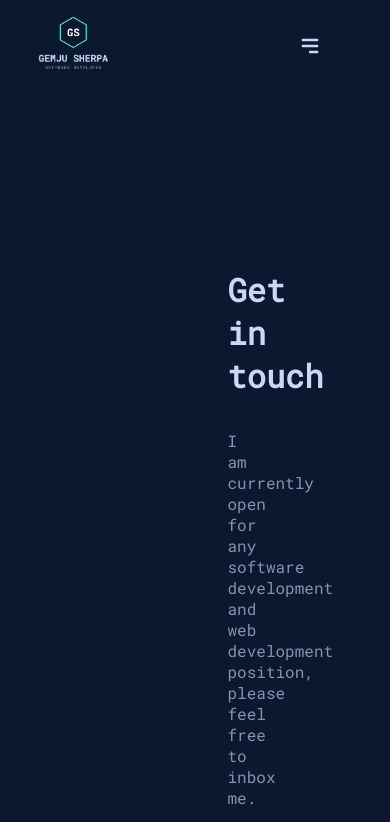
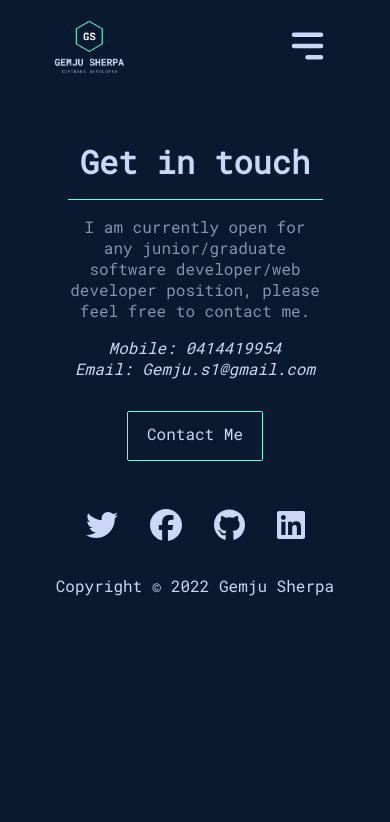
Before and after one commit to GemjuSherpa/my-portfolio, a React (Create React App) app: page /contact in a window 390 px wide. Shown: the top 822 px of the page. Built offline with nearby package versions, Linux system fonts and the light colour scheme; no server answers.

Commit message:
Mobile responsiveness and error fixed

```diff
--- a/public/profile.json
+++ b/public/profile.json
@@ -3,7 +3,7 @@
         "id": 1,
         "name": "Gemju Sherpa",
         "title": "Software Developer",
-        "about": "I am final year MITS student from University of Tasmania, expecting to graduate by June 2023. I have achieved my bachelor degree from Griffith University in 2018, majoring in Software Development and Database Administration. My motivation to start Masters is to have better exposure to the industry and fill the gaps in terms of technology advancement. Bieing an international student, I strongly believe that working cultures are very different from my home country and are critical to learn to succeed in my software development career. During these study phase in both Bachelor and Master degree, I have been exposed to different work environment as an intern and junior developer that helped me to gain signifincant understanding of cultural diferrences.",
+        "about": "I am final year MITS student from University of Tasmania, expecting to graduate by June 2023. I have achieved my bachelor degree from Griffith University in 2018, majoring in Software Development and Database Administration. My motivation to start Masters is to have better exposure to the industry and fill the gaps in terms of technology advancement. Bieing an international student, I strongly believe that working cultures are very different from my home country and are critical to learn to succeed in my career. During these study phase in both Bachelor and Master degree, I have been exposed to different work environment as an intern and junior developer that helped me to gain signifincant understanding of cultural diferrences.",
         "currentProject": "Currently, I am developing a Multi-agent systems for search and rescue using Deep Reinforcement Learning as part of my research.",
         "description": "A motivated software developer with in-depth knowledge of development, testing, debugging and deployment in a different environment, seeking a position in a growth oriented, dynamic, and progressive company where my skills are utilised in the maximum way possible to the advantage of the company while having the scope to further enhance my skills.",
         "expertise": [
--- a/src/components/about/About.js
+++ b/src/components/about/About.js
@@ -64,6 +64,7 @@ export default function About() {
       {/* Skills Sections */}
       <div className="skills">
         <h1 className='section-tag'>Skills</h1>
+        <p>These are some of the major programming languages and frameworks that I am comfortable working with.</p>
         <ul>
           {profiles.skills?.map(skill => (
             <li key={skill}><FontAwesomeIcon icon={faArrowTurnRight} className="fa-arrow"></FontAwesomeIcon>{skill}</li>
@@ -76,9 +77,6 @@ export default function About() {
       {/* Education sections */}
       <div className="education">
         <h1 className='section-tag'>Educations</h1>
-        {/* <div className="education-card">
-          {education}
-        </div> */}
         <table className="table">
           <thead>
             <tr>
@@ -98,6 +96,7 @@ export default function About() {
       {/* Projects sections */}
       <div className="projects">
         <h1 className='section-tag'>Projects</h1>
+        <p>Following are the projects from my public GitHub repository.</p>
         <div className="project-lists">
           <ul>
             {projectList}
--- a/src/components/about/About.scss
+++ b/src/components/about/About.scss
@@ -47,7 +47,7 @@
                 display: inline-flex;
 
                 img {
-                    height: 200px;
+                    height: 250px;
                     width: auto;
 
                 }
@@ -67,6 +67,7 @@
 
             li {
                 padding: 1rem;
+                color: $secondary-font-color;
             }
         }
     }
@@ -95,8 +96,10 @@
     .projects {
         margin-bottom: 2rem;
 
-        .project-lists ul{
+        .project-lists {
+            margin-top: 0.5rem;
 
+            ul{
                 display: flex;
                 flex-direction: row;
                 align-items: center;
@@ -111,6 +114,7 @@
 
                     :hover{
                         color: $secondary;
+                    }
                 }
             }
         }
--- a/src/components/contact/Contact.js
+++ b/src/components/contact/Contact.js
@@ -7,8 +7,12 @@ export default function Contact() {
     <div className="contact">
       <div className="container">
         <h1>Get in touch</h1>
-        <p>I am currently open for any software development and web development position, please feel free to inbox me. </p>
-        <a href="mailto:gemju.s1@gmail.com" className='btn'>Email Me</a>
+        <p>I am currently open for any junior/graduate software developer/web developer position, please feel free to contact me. </p>
+        <address>
+          Mobile: 0414419954 <br />
+          Email: Gemju.s1@gmail.com
+        </address>
+        <a href="mailto:gemju.s1@gmail.com" className='btn'>Contact Me</a>
       </div>
     </div>
   )
--- a/src/components/contact/Contact.scss
+++ b/src/components/contact/Contact.scss
@@ -19,5 +19,17 @@
             color: $secondary-font-color;
             margin-bottom: 1rem;
         }
+
+        address{
+            margin-bottom: 2rem;
+        }
     }
+
+    // For mobile devices
+        @include devices (mobile) {
+            margin-top: 4rem;
+            .container{
+                padding: 0;
+            }
+        }
 }
--- a/src/components/experience/Experience.scss
+++ b/src/components/experience/Experience.scss
@@ -6,8 +6,6 @@
     margin: 4rem;
 
     h1{
-        font-size: large;
-        text-align: center;
         margin-bottom: 0.2rem;
         padding-bottom: 0.5rem;
         border-bottom: 1px solid $secondary;
@@ -60,4 +58,14 @@
             }
         }
     }
+
+    // For Mobile devices
+        @include devices (mobile) {
+            margin: 0;
+            padding-top: 2rem;
+
+            h1{
+                text-align: center;
+            }
+        }
 }
--- a/src/components/header/Navbar.scss
+++ b/src/components/header/Navbar.scss
@@ -47,9 +47,9 @@
     .hamburger {
         // removes default border on button element
         border: 0;
-        height: 40px;
-        width: 40px;
-        padding: 0.5rem;
+        height: 45px;
+        width: 45px;
+        // padding: 0.5rem;
         border-radius: 50%;
         background-color: $primary;
         cursor: pointer;
@@ -71,7 +71,8 @@
 
     @include devices (mobile){
         .brand-name {
-            margin: 1rem 0;
+            // margin: 1rem 0;
+            padding-left: 1rem;
             img {
                 width: 75px;
                 height: 100%;
--- a/src/components/landing/Landing.scss
+++ b/src/components/landing/Landing.scss
@@ -15,10 +15,10 @@
         align-items: center;
 
         h1 {
-            font-family: $open-sans;
             font-size: 48px;
             text-transform: uppercase;
             font-weight: 800;
+            color: $secondary;
         }
 
         h2 {
@@ -33,10 +33,8 @@
         align-items: center;
 
         p {
-            font-family: $open-sans;
-            // font-size: 24px;
             margin-bottom: 2rem;
-            text-align: center;
+            text-align: justify;
 
         }
 
@@ -48,7 +46,6 @@
             padding: 1rem;
 
             li {
-                font-family: $open-sans;
                 color: $secondary-font-color;
                 text-align: center;
             }
@@ -87,10 +84,8 @@
         }
 
         .about {
-            padding: 0 2rem;
             p {
                 font-size: 14px;
-                // text-align: justify;
             }
         }
 
```
Also changed, not shown: src/utilities/apis/GitHubApi.js (deleted), src/utilities/apis/GitHubApiKey.js (deleted). Lines whose indentation alone changed are shown as unchanged.
